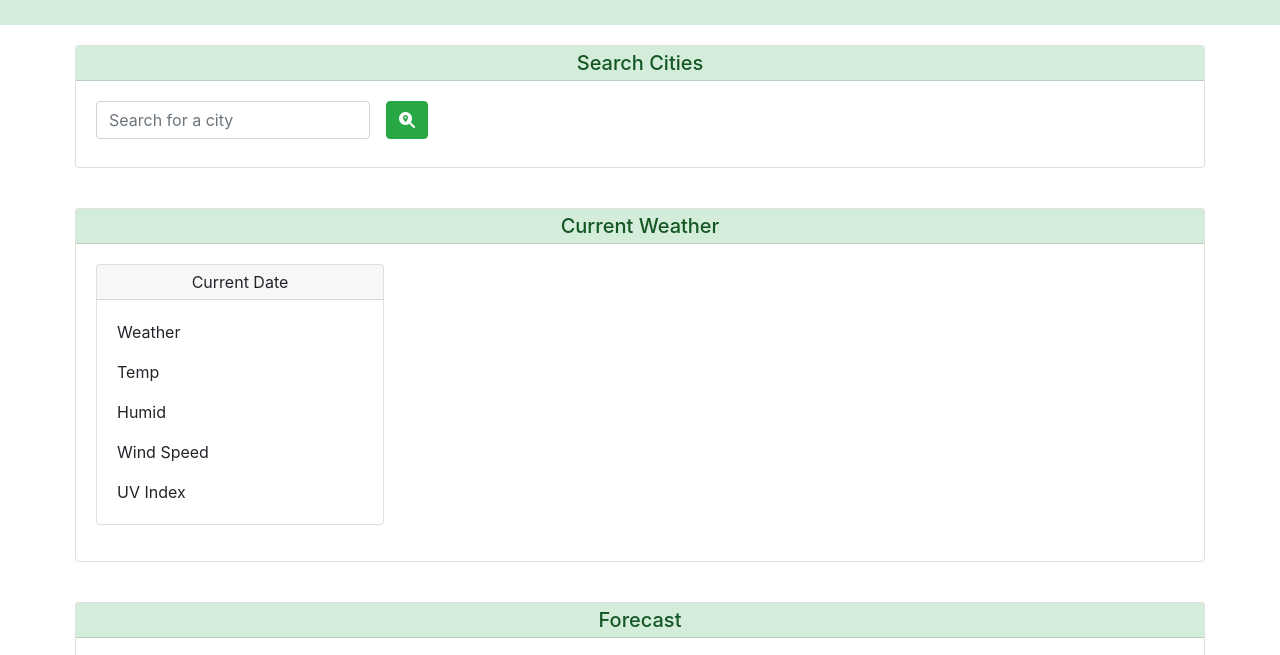
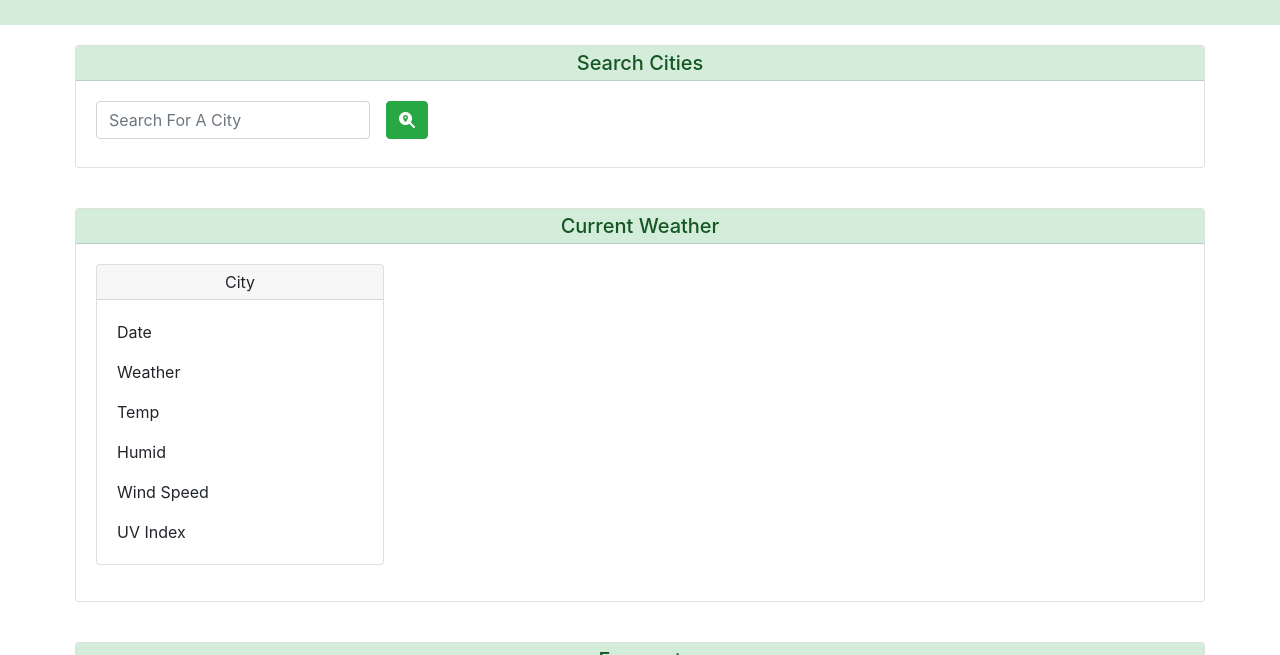
Before and after one commit to jorguzman100/weather-dashboard, a plain HTML site: page index.html in a window 1280 px wide. Shown: the part 71-726 px from the top of the page. Drawn offline with nearby package versions, Linux system fonts and the light colour scheme.

Commit message:
Current Weather full functionality working

```diff
--- a/app.js
+++ b/app.js
@@ -134,12 +134,13 @@ $("document").ready(function () {
     date = moment.utc(utc_date);
     date = date.format("MMMM Do YYYY");
     var icon = `http://openweathermap.org/img/wn/${cityData.weather[0].icon}@2x.png`;
-    console.log("Icon: ", icon);
 
     temp = (cityData.main.temp - 273.15).toFixed(1);
-    $(".currentData h5").text(`Current Weather - ${city}`);
+
+    $(".currentData .city").text(city);
     $(".currentData .date").text(date);
     $(".currentData .icon").attr("src", icon);
+    $(".currentData .icon").show();
     $(".currentData .weather").text(
       "Weather: " + cityData.weather[0].description
     );
--- a/index.html
+++ b/index.html
@@ -65,9 +65,10 @@
             </div>
             <div class="card-body">
               <div class="card mb-3" style="max-width: 18rem;">
-                    <div class="card-header date">Current Date</div>
+                    <div class="card-header city">City</div>
                     <div class="card-body">
                       <img src="" class="card-img-top icon" alt="Weather icon" style="display: none;">
+                      <p class="card-text date">Date</p>
                       <p class="card-text weather">Weather</p>
                       <p class="card-text temp">Temp</p>
                       <p class="card-text humid">Humid</p>
--- a/style.css
+++ b/style.css
@@ -28,6 +28,10 @@ section {
 }
 
 /* --------------- Search Cities --------------- */
+input {
+  text-transform: capitalize;
+}
+
 .form-inline .form-group {
   margin-left: 0px !important;
 }
```
